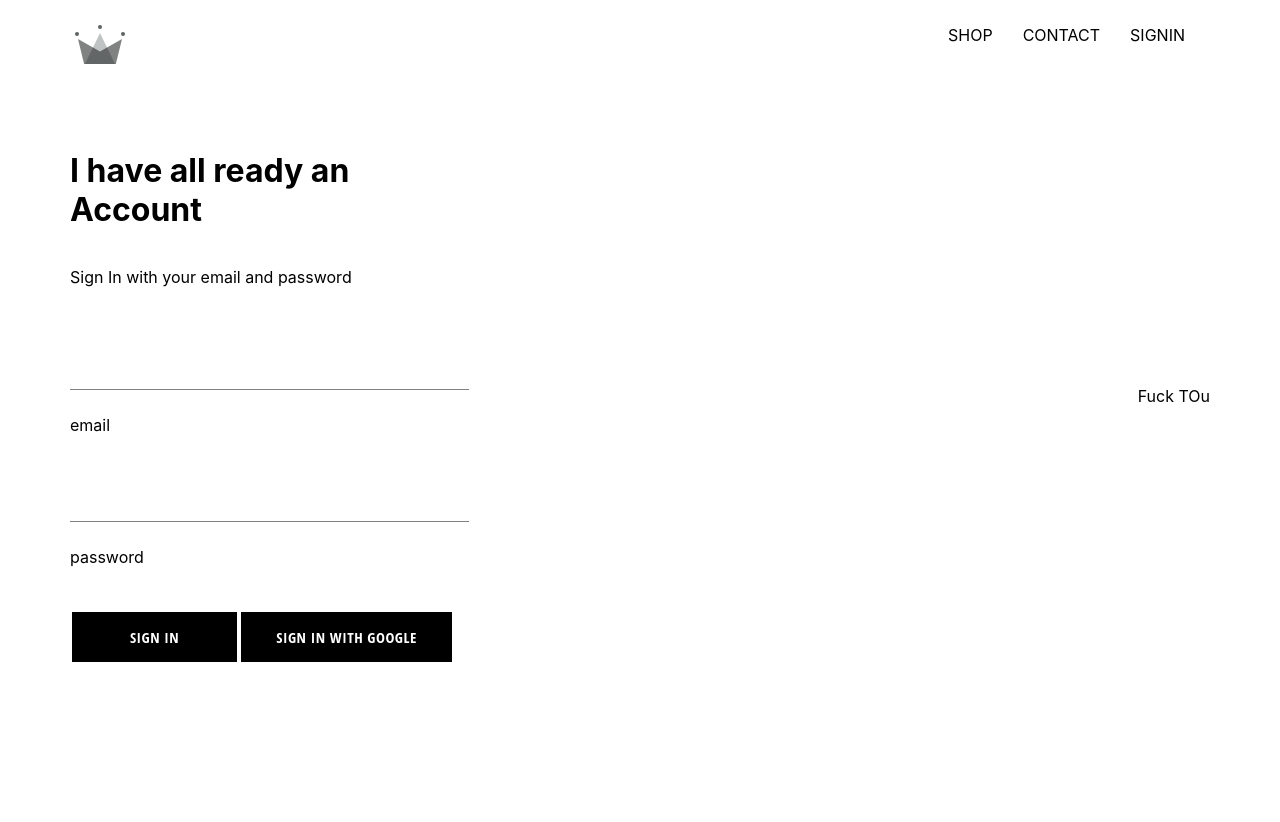
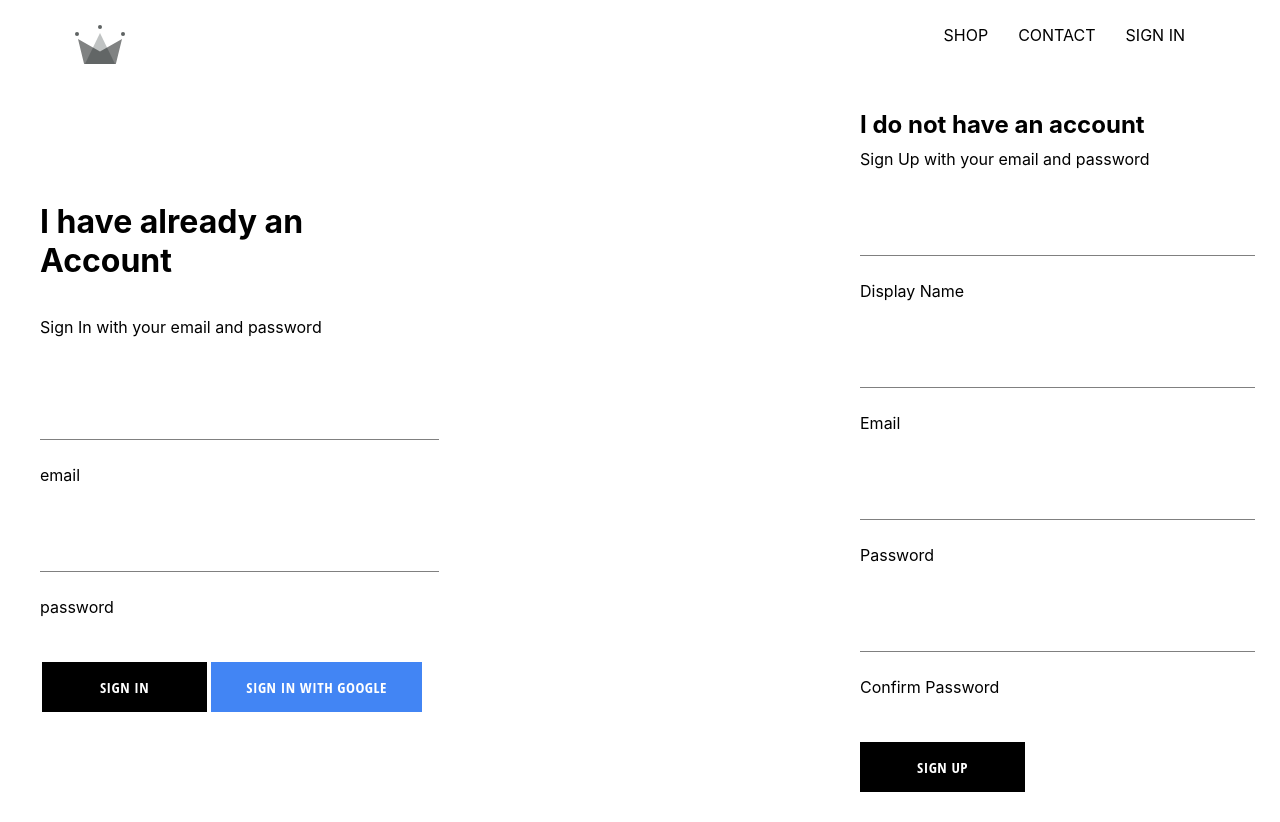
Before and after one commit to syedhussainalifatimi/crown-e-commerce, a React (Create React App) app: page /account in a window 1280 px wide. Before the commit the page ends 800 px from the top, so only its background shows below. Built offline with nearby package versions, Linux system fonts and the light colour scheme; no server answers.

Commit message:
finishin sign in and sign up

```diff
--- a/package.json
+++ b/package.json
@@ -6,6 +6,7 @@
     "@testing-library/jest-dom": "^5.17.0",
     "@testing-library/react": "^13.4.0",
     "@testing-library/user-event": "^13.5.0",
+    "firebase": "^10.7.1",
     "node-sass": "^9.0.0",
     "react": "^18.2.0",
     "react-dom": "^18.2.0",
--- a/src/App.js
+++ b/src/App.js
@@ -4,13 +4,54 @@ import HomePage from './pages/homepage/Homepage';
 import ShopPage from './pages/shoppage/shop';
 import Header from './components/menu-item/header';
 import SignInAndSignUp from './components/signinandsignup';
+import { auth, createUserProfileDocument } from './firebase/firebase';
+import {Component } from 'react';
+
+class App extends Component {
+  constructor() {
+    super();
+    this.state = {
+      user: {
+        currentUser: null,
+      },
+    };
+    this.unsubscribeFromAuth = null;
+  }
+
+componentDidMount() {
+  this.unsubscribeFromAuth = auth.onAuthStateChanged(async userAuth => {
+    if (userAuth) {
+      const userRef = await createUserProfileDocument(userAuth);
+      userRef.onSnapshot(snapShot => {
+        this.setState({
+          user: { // Update user state instead of currentUser directly
+            currentUser: {
+              id: snapShot.id,
+              ...snapShot.data()
+            }
+          }
+        });
+      });
+    } else {
+      this.setState({ // If userAuth is null (user signs out), set currentUser to null
+        user: {
+          currentUser: null
+        }
+      });
+    }
+  });
+}
+
+  componentWillUnmount() {
+    this.unsubscribeFromAuth();
+  }
 
 
 
-function App() {
+  render() {
     return (
       <>
-      <Header />
+        <Header  currentUser={this.state.user.currentUser}/>
         <div>
           <Routes>
             <Route path='/' element={<HomePage />} />
@@ -21,5 +62,6 @@ function App() {
       </>
     );
   }
+}
 
 export default App;
--- a/src/components/custombutton.jsx
+++ b/src/components/custombutton.jsx
@@ -1,10 +1,10 @@
 import React from "react";
 import styles from './custombutton.module.scss';
 
-const CustomButton = ({ children, ...otherProps }) => {
+const CustomButton = ({ children, isGoogleSignIn, ...otherProps }) => {
   return (
     <button
-      className={styles.custombutton}
+      className={`${isGoogleSignIn ? styles.googlesignin : ''} ${styles.custombutton}`}
       {...otherProps}>
       {children}
     </button>
--- a/src/components/custombutton.module.scss
+++ b/src/components/custombutton.module.scss
@@ -19,4 +19,12 @@
     color: black;
     border: 1px solid black;
   }
+  &.googlesignin{
+    background-color: #4285f4;
+    color: white;
+    &:hover{
+      background-color: #357ae8;
+      border: none;
+    }
+  }
 }
--- a/src/components/forminput.jsx
+++ b/src/components/forminput.jsx
@@ -6,15 +6,7 @@ const FormInput = ({ handleChange, label, ...otherProps }) => {
   return (
     <div className={styles.group}>
       <input className={styles.forminput} onChange={handleChange} {...otherProps} />
-      {
-        label ?
-          <label
-            className={`${otherProps.value.lenght ? 'shrink' : ''}forminputlabel`}>
-            {label}
-          </label>
-          : null
-      }
-
+      {label}
     </div>
   );
 };
--- a/src/components/menu-item/header.jsx
+++ b/src/components/menu-item/header.jsx
@@ -2,8 +2,10 @@ import React from "react";
 import { Link } from 'react-router-dom';
 import styles from './header.module.scss';
 import { ReactComponent as Logo } from '../../assets/4.3 crown.svg.svg';
+import { auth } from "../../firebase/firebase";
 
-const Header = () => {
+
+const Header = ({ currentUser }) => {
   return (
     <div className={styles.header}>
       <Link className={styles.logocontainer} to="/">
@@ -16,9 +18,19 @@ const Header = () => {
         <Link className={styles.options} to="/contact">
           Contact
         </Link>
-        <Link className={styles.options} to="/account">
-          SignIn
-        </Link>
+
+
+        {
+          currentUser ?
+            (<div className={styles.options} onClick={() => auth.signOut()}>
+              Sign Out
+            </div>)
+            :
+            (<Link className={styles.options} to="/account">
+              Sign In
+            </Link>)
+        }
+
       </div>
     </div>
   )
--- a/src/components/signin.jsx
+++ b/src/components/signin.jsx
@@ -1,51 +1,61 @@
-import React, { useState } from "react";
+import React from 'react';
 import styles from './signin.module.scss';
 import FormInput from "./forminput";
 import CustomButton from "./custombutton";
+import { auth, signInWithGoogle } from '../firebase/firebase';
 
-const SignIn = () => {
-  const [signInData, setSignInData] = useState({
+class SignIn extends React.Component {
+  constructor() {
+    super();
+    this.state = {
+      email: '',
+      password: ''
+    };
+  }
+
+  handleSubmit = async event => {
+    event.preventDefault();
+    const { email, password } = this.state;
+    try {
+      await auth.signInWithEmailAndPassword(email, password);
+      this.setState({
         email: '',
         password: ''
       });
-
-  const handleSubmit = (e) => {
-    e.preventDefault();
-    setSignInData({
-      email: '',
-      password: ''
-    });
+    } catch (error) {
+      console.log(error);
+    }
   };
 
-  const handleChange = (e) => {
+  handleChange = (e) => {
     const { name, value } = e.target;
-    setSignInData((prevData) => ({
-      ...prevData,
+    this.setState((prevState) => ({
+      ...prevState,
       [name]: value
     }));
   };
 
+  render() {
     return (
       <div className={styles.signin}>
-      <h1>I have all ready an Account</h1>
+        <h1>I have already an Account</h1>
         <p>Sign In with your email and password</p>
 
-      <form className={styles.forms} onSubmit={handleSubmit}>
+        <form className={styles.forms} onSubmit={this.handleSubmit}>
           <FormInput
             type="email"
             name="email"
-          value={signInData.email}
-          handleChange={handleChange}
+            value={this.state.email}
+            handleChange={this.handleChange}
             label="email"
             required
           />
-        {/*wase from input component ki zarorat nhi thi but us ki styling unique thi is liya add kiya*/}
 
           <FormInput
             type="password"
             name="password"
-          value={signInData.password}
-          handleChange={handleChange}
+            value={this.state.password}
+            handleChange={this.handleChange}
             label="password"
             required
           />
@@ -55,13 +65,14 @@ const SignIn = () => {
               Sign In
             </CustomButton>
 
-          <CustomButton type="submit">
+            <CustomButton onClick={signInWithGoogle} isGoogleSignIn>
               Sign In with Google
             </CustomButton>
           </div>
         </form>
       </div>
     );
-};
+  }
+}
 
 export default SignIn;
--- a/src/components/signinandsignup.jsx
+++ b/src/components/signinandsignup.jsx
@@ -2,9 +2,10 @@ import React from "react";
 import styles from './signinandsignup.module.scss';
 import SignIn from "./signin";
 import SignUp from "./signup";
-const SignInAndSignUp = () => {
 
 
+
+const SignInAndSignUp = () => {
   return (
     <div className={styles.signinandsignup}>
       <SignIn />
--- a/src/components/signinandsignup.module.scss
+++ b/src/components/signinandsignup.module.scss
@@ -2,7 +2,7 @@
   display: flex;
   align-items: center;
   justify-content: space-between;
-  padding: 10px 20px;
-  margin: 50px;
+  margin: 30px auto;
+  width: 1200px;
 
 }
--- a/src/components/signup.jsx
+++ b/src/components/signup.jsx
@@ -1,13 +1,94 @@
 import React from "react";
 import styles from './signup.module.scss';
+import FormInput from "./forminput";
+import CustomButton from "./custombutton";
+import { auth, createUserProfileDocument } from "../firebase/firebase";
 
-const SignUp = () => {
+class SignUp extends React.Component {
+  constructor() {
+    super()
+    this.state = {
+      displayName: '',
+      email: '',
+      password: '',
+      confirmPassword: ''
+    }
+  }
 
+  handleSubmit = async event => {
+    event.preventDefault();
+    const { displayName, email, password, confirmPassword } = this.state;
+    if (password !== confirmPassword) {
+      alert("Passwords don't match");
+      return;
+    }
+    try {
+      const { user } = await auth.createUserWithEmailAndPassword(email, password);
 
-  return (
-    <div className={styles.signup}>
-      Fuck TOu
-    </div>
-  )
+      await createUserProfileDocument(user, { displayName });
+      this.setState({
+        displayName: '',
+        email: '',
+        password: '',
+        confirmPassword: ''
+      })
+    }
+    catch (error) {
+      console.error(error);
+    }
+  };
+
+  handleChange = event => {
+    const { name, value } = event.target;
+    this.setState({ [name]: value })
+  }
+
+  render() {
+    const { displayName, email, password, confirmPassword } = this.state;
+
+    return (
+      <div className={styles.signup}>
+        <h2 className={styles.title}>I do not have an account</h2>
+        <span>Sign Up with your email and password</span>
+
+        <form className={styles.signupform} onSubmit={this.handleSubmit}>
+          <FormInput
+            type='text'
+            name='displayName'
+            value={displayName}
+            onChange={this.handleChange}
+            label='Display Name'
+            required
+          />
+          <FormInput
+            type='email'
+            name='email'
+            value={email}
+            onChange={this.handleChange}
+            label='Email'
+            required
+          />
+          <FormInput
+            type='password'
+            name='password'
+            value={password}
+            onChange={this.handleChange}
+            label='Password'
+            required
+          />
+          <FormInput
+            type='password'
+            name='confirmPassword'
+            value={confirmPassword}
+            onChange={this.handleChange}
+            label='Confirm Password'
+            required
+          />
+          <CustomButton type='submit'>Sign Up</CustomButton>
+        </form>
+      </div>
+    )
+  }
 }
+
 export default SignUp;
--- a/src/components/signup.module.scss
+++ b/src/components/signup.module.scss
@@ -0,0 +1,9 @@
+.signup {
+  display: flex;
+  flex-direction: column;
+  width: 380px;
+
+  .title {
+    margin: 10px 0;
+  }
+}
--- /dev/null
+++ b/src/firebase/firebase.js
@@ -0,0 +1,48 @@
+import firebase from "firebase/compat/app";
+import "firebase/compat/auth";
+import "firebase/compat/firestore";
+
+
+
+const firebaseConfig = {
+    apiKey: "AIzaSyDSuWHqEJ7wpZtR_2a8fmsyO4hzqbcETio",
+    authDomain: "crown-db-57757.firebaseapp.com",
+    projectId: "crown-db-57757",
+    storageBucket: "crown-db-57757.appspot.com",
+    messagingSenderId: "575755422493",
+    appId: "1:575755422493:web:fbb0bae106c5943323eff4",
+    measurementId: "G-CE912BK26P"
+};
+
+export const createUserProfileDocument = async (userAuth, additionalData) => {
+    if(!userAuth) return;
+    const userRef = firestore.doc(`users/${userAuth.uid}`);
+    const snapShot = await userRef.get();
+    if(!snapShot.exists){
+      const {displayName, email} = userAuth;
+      const createdAt = new Date();
+      try{
+            await userRef.set({
+                displayName,
+                email,
+                createdAt,
+                ...additionalData
+            })
+      } catch(error){
+        console.log('error creating user', error.message);
+      }
+    }
+    return userRef;
+}
+
+firebase.initializeApp(firebaseConfig);
+
+export const auth = firebase.auth();
+export const firestore = firebase.firestore();
+
+const provider = new firebase.auth.GoogleAuthProvider();
+provider.setCustomParameters({ prompt: 'select_account' });
+
+export const signInWithGoogle = () => auth.signInWithPopup(provider);
+
+export default firebase;
```
Also changed, not shown: 1 other file (tests, documents, lock files or other folders). Lines whose indentation alone changed are shown as unchanged.
